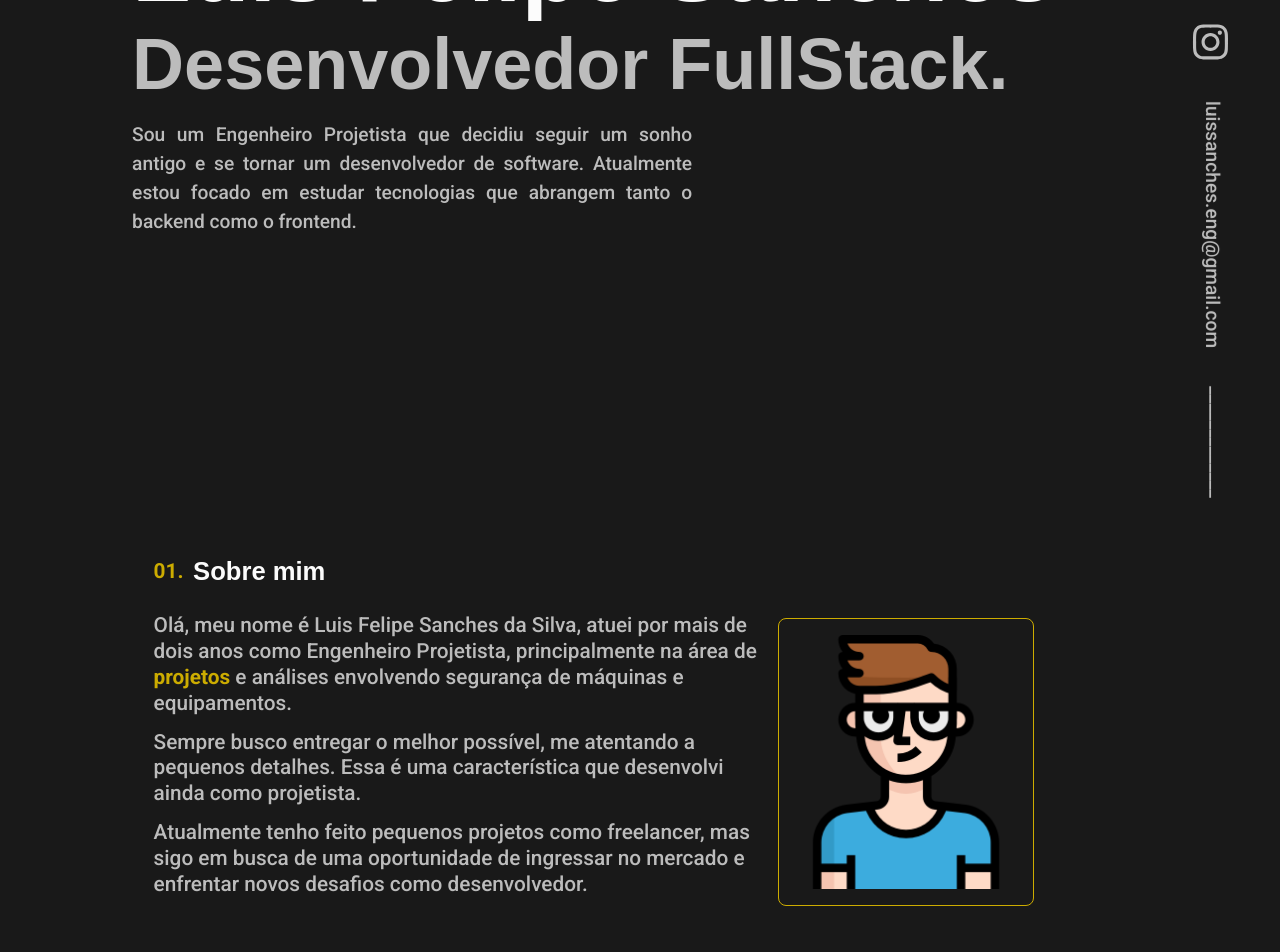
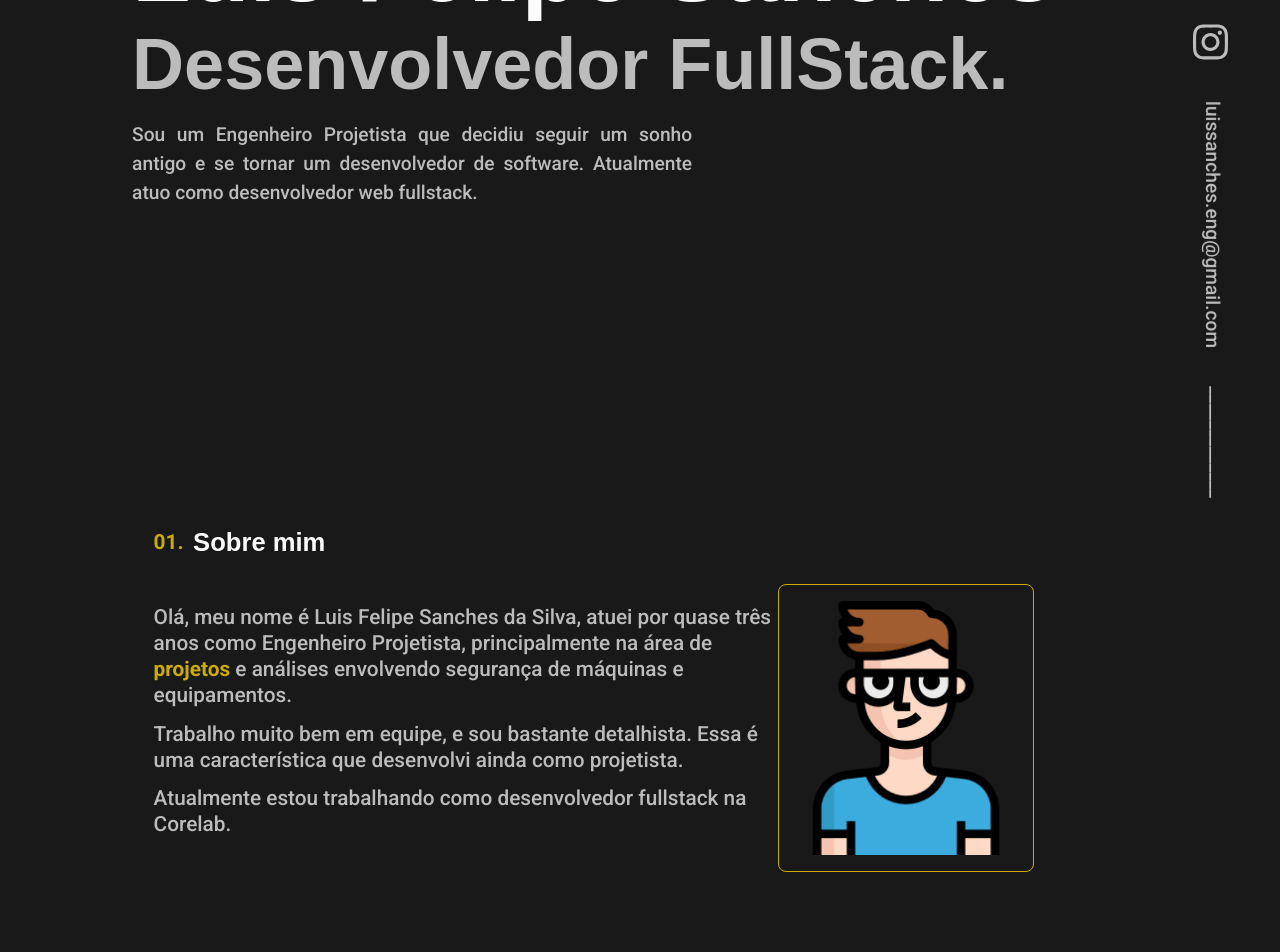
Before and after one commit to LuisFSanches/Portfolio, a Next.js app: page / in a window 1280 px wide. Shown: the part 340-1292 px from the top of the page. Built offline with nearby package versions, Linux system fonts and the light colour scheme; a web font is replaced by a local one.

Commit message:
Texto editado.

```diff
--- a/src/pages/index.tsx
+++ b/src/pages/index.tsx
@@ -43,7 +43,7 @@ export default function Home() {
           <h1 >Luis Felipe Sanches</h1>
           <h2>Desenvolvedor FullStack.</h2>
           <p> Sou um Engenheiro Projetista que decidiu seguir um sonho antigo e se tornar um desenvolvedor de software.
-            Atualmente estou focado em estudar tecnologias que abrangem tanto o backend como o frontend. </p>
+            Atualmente atuo como desenvolvedor web fullstack. </p>
         </Introduction>
 
         <Section id="sobremim" data-aos ="fade-up-left" data-aos-once="true">
@@ -54,9 +54,9 @@ export default function Home() {
 
             <Description>
               <div className="description-text">
-                  <p>Olá, meu nome é Luis Felipe Sanches da Silva, atuei por mais de dois anos como Engenheiro Projetista, principalmente na área de <a href="https://grabcad.com/luis.felipe.sanches-1/models" target="_blank" rel="noopener noreferrer" className="gold-text">projetos</a> e análises envolvendo segurança de máquinas e equipamentos. </p>
-                  <p>Sempre busco entregar o melhor possível, me atentando a pequenos detalhes. Essa é uma característica que desenvolvi ainda como projetista. </p>
-                  <p>Atualmente tenho feito pequenos projetos como freelancer, mas sigo em busca de uma oportunidade de ingressar no mercado e enfrentar novos desafios como desenvolvedor.</p>
+                  <p>Olá, meu nome é Luis Felipe Sanches da Silva, atuei por quase três anos como Engenheiro Projetista, principalmente na área de <a href="https://grabcad.com/luis.felipe.sanches-1/models" target="_blank" rel="noopener noreferrer" className="gold-text">projetos</a> e análises envolvendo segurança de máquinas e equipamentos. </p>
+                  <p>Trabalho muito bem em equipe, e sou bastante detalhista. Essa é uma característica que desenvolvi ainda como projetista. </p>
+                  <p>Atualmente estou trabalhando como desenvolvedor fullstack na <a href="https://www.linkedin.com/company/corelabbr/" target="_blank" rel="noopener noreferrer">Corelab</a>.</p>
               </div>
 
               <img src='/images/avatar.png' alt="" />
```
